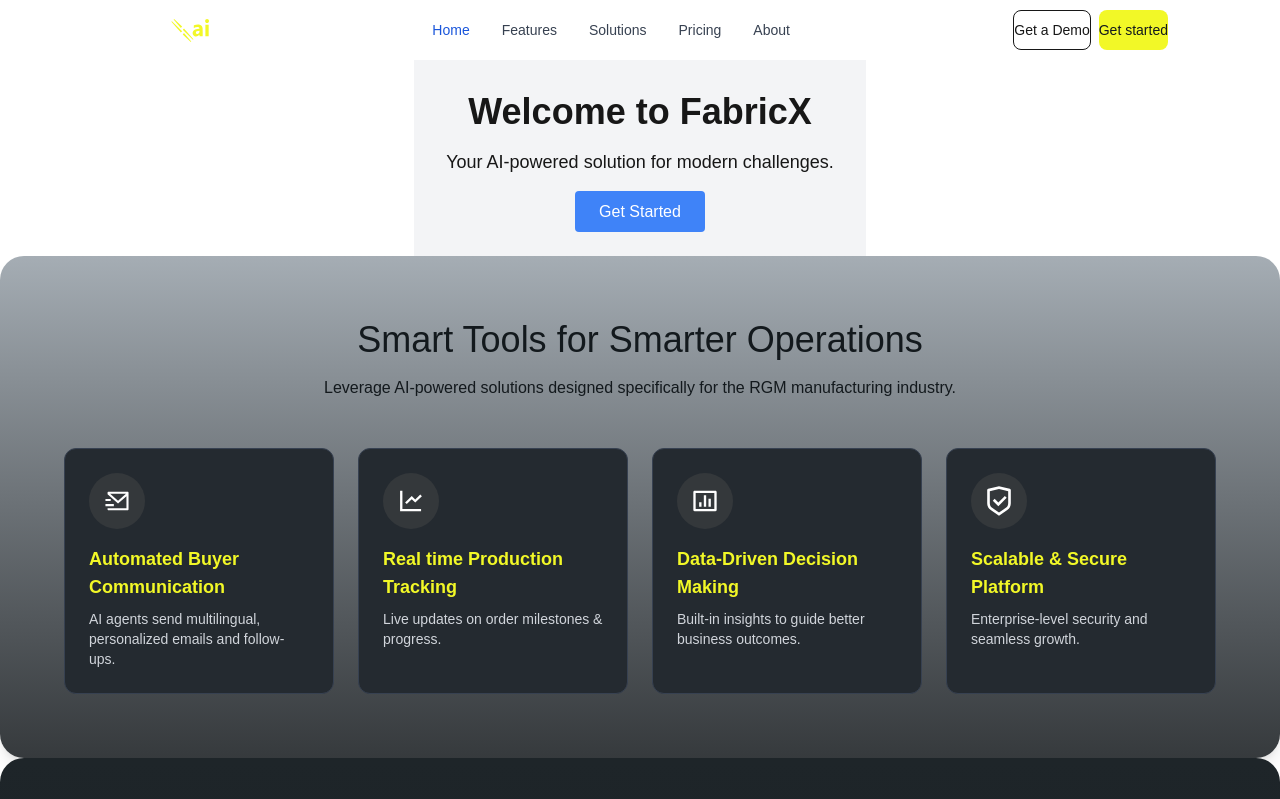
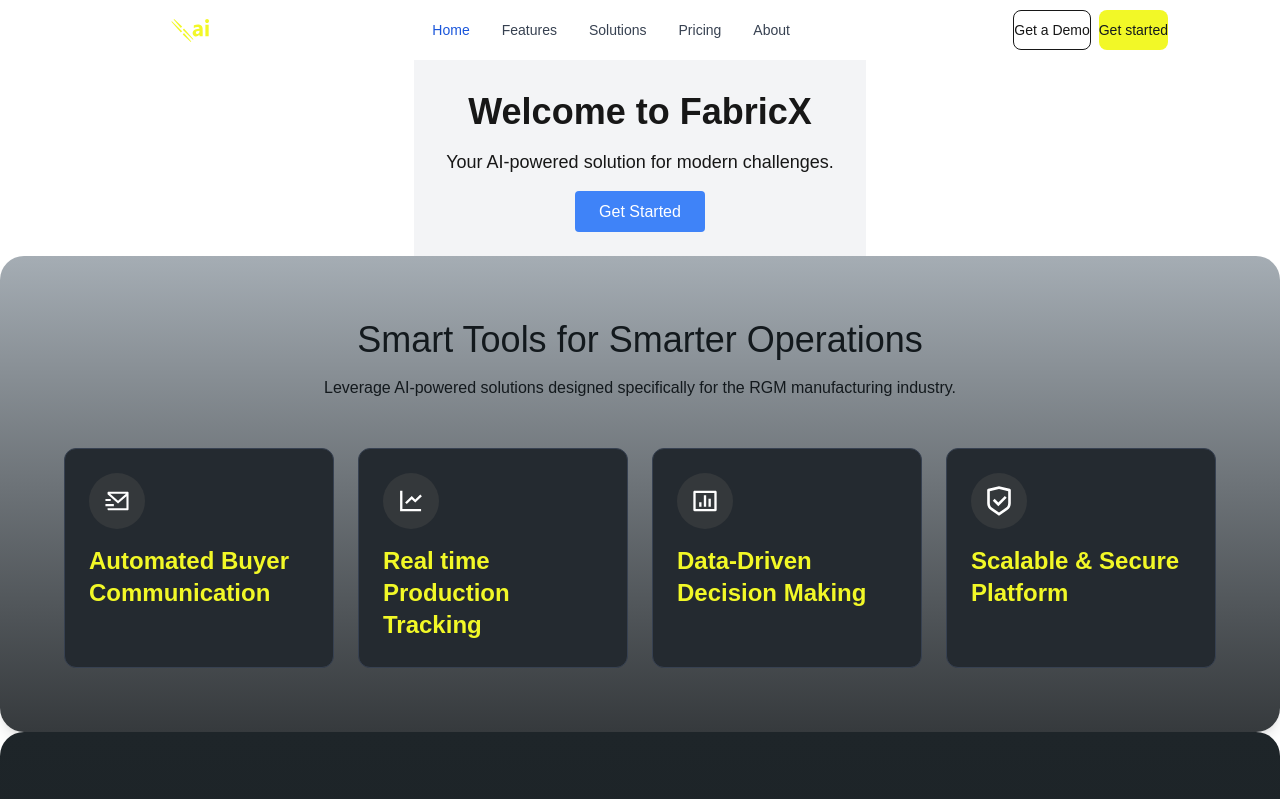
Before and after one commit to FabricXai-Official/frabricx-website-new, a Next.js app: page / in a window 1280 px wide. Shown: the top 799 px of the page. Built offline with nearby package versions, Linux system fonts and the light colour scheme.

Commit message:
Updated smat tools component

```diff
--- a/components/SmartTools.tsx
+++ b/components/SmartTools.tsx
@@ -37,11 +37,10 @@ export default function SmartTools() {
           <div
             key={idx}
             className="
-              bg-[#242a30] border border-gray-700 rounded-xl p-6 text-left
-              hover:shadow-md
-              hover:-translate-y-2
+              group relative bg-[#242a30] border border-gray-700 rounded-xl
+              p-6 text-left h-[220px] overflow-hidden
+              transition-transform duration-300 ease-in-out hover:scale-105
               hover:bg-gradient-to-r hover:from-[#10295c] hover:to-[#101828]
-              transition-transform transition-colors duration-500 ease-in-out
             "
           >
             <div className="w-14 h-14 rounded-full bg-[#34383b] flex items-center justify-center mb-4">
@@ -52,10 +51,21 @@ export default function SmartTools() {
                 height={24}
               />
             </div>
-            <h3 className="text-lg font-semibold text-[#f2f827] mb-2">
+            <h3 className="text-xl md:text-2xl font-semibold text-[#f2f827] mb-2">
               {tool.title}
             </h3>
-            <p className="text-sm text-[#d1d5db]">{tool.description}</p>
+
+            {/* Description hidden by default, appears smoothly */}
+            <p
+              className="
+                absolute bottom-6 left-6 right-6 text-sm text-[#d1d5db]
+                opacity-0 translate-y-4
+                group-hover:opacity-100 group-hover:translate-y-0
+                transition-all duration-300 ease-in-out
+              "
+            >
+              {tool.description}
+            </p>
           </div>
         ))}
       </div>
```
Also changed, not shown: public/bg/bg3.png (added), 1 other file (tests, documents, lock files or other folders).
